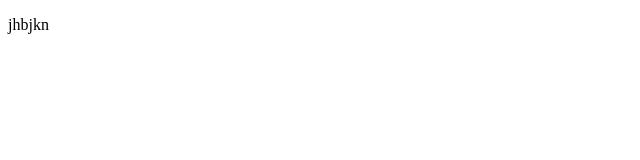
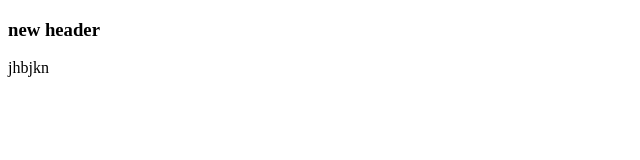
Before and after one commit to TheaAlvarez/learningGit, a plain HTML site: page index.html in a window 1280 px wide. Shown: the whole page, without its empty margins (0-640 px from the left). Drawn offline with Linux system fonts and the light colour scheme.

Commit message:
added header

```diff
--- a/index.html
+++ b/index.html
@@ -4,6 +4,9 @@
 	<title></title>
 </head>
 <body>
+	<header>
+		<h3>new header</h3>
+	</header>
 <p>jhbjkn</p>
 </body>
 </html>
```
